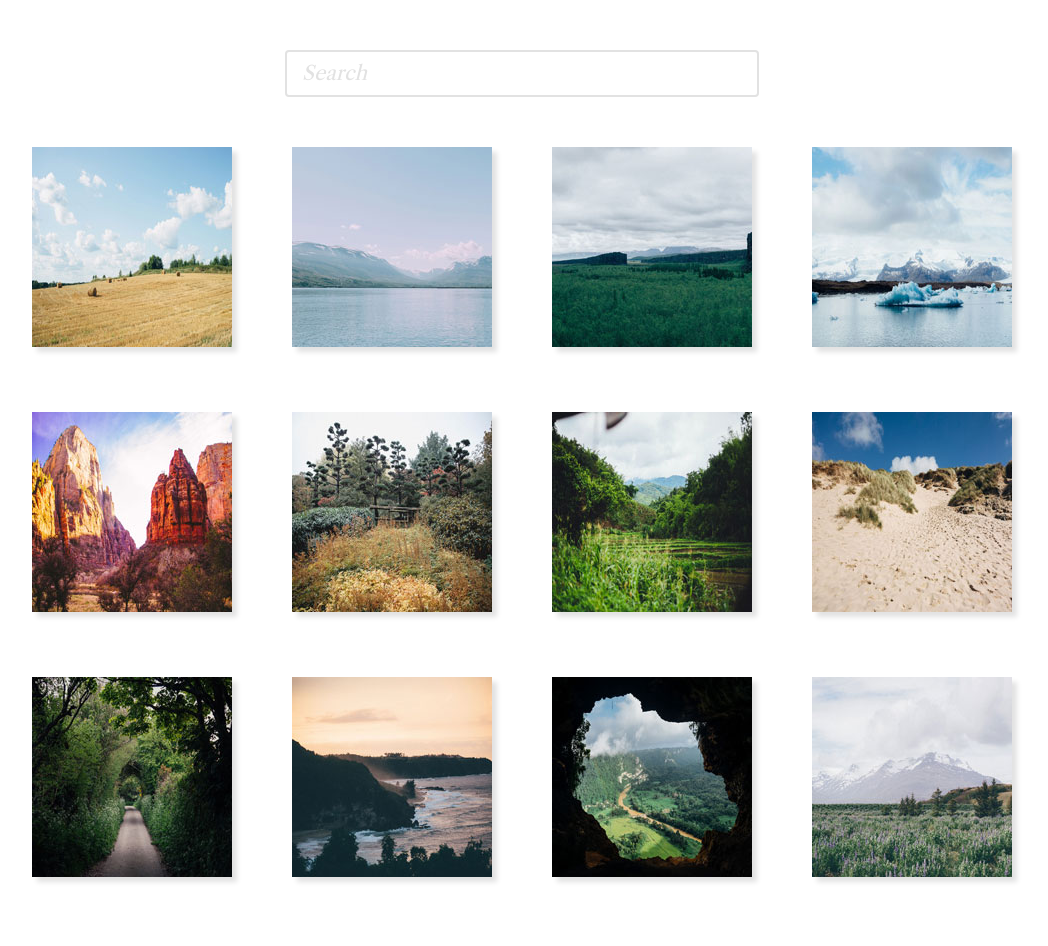
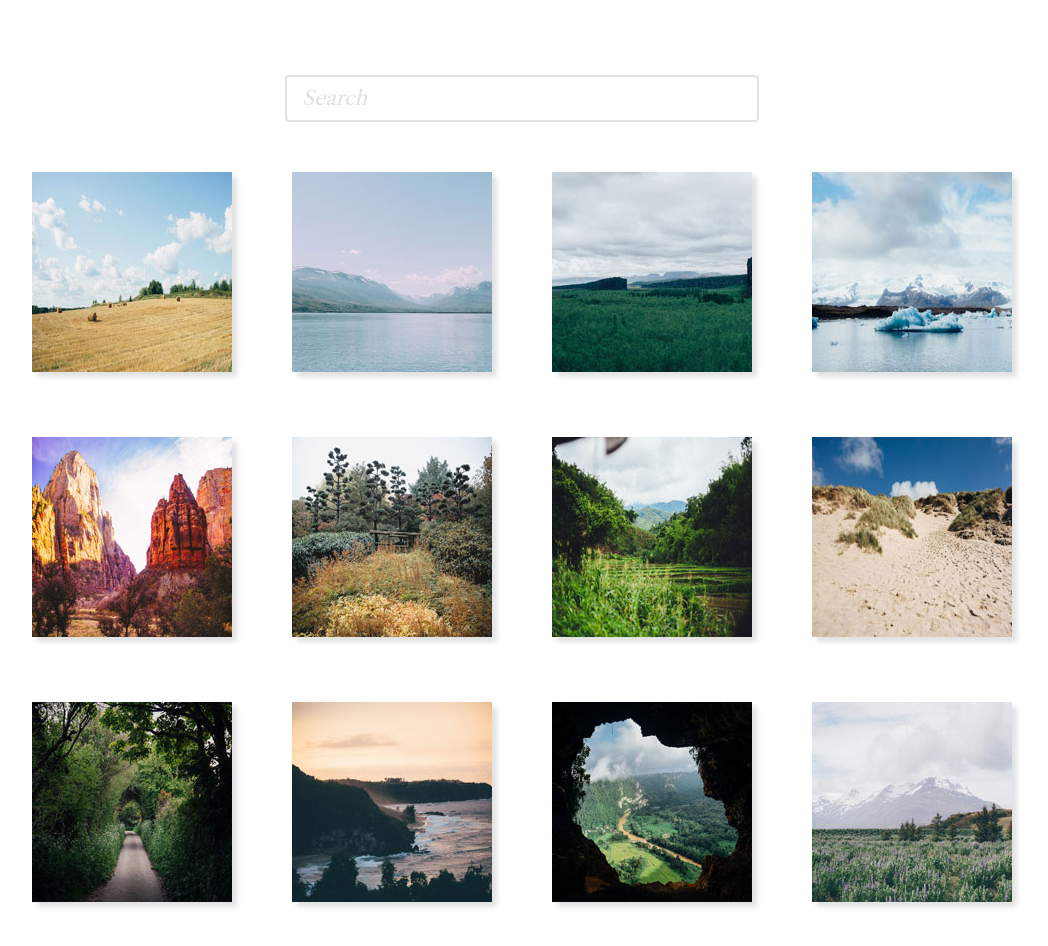
Before and after one commit to Stheven-Cabral/Interactive_Photo_Gallery, a plain HTML site: page index.html in a window 1280 px wide. Shown: the whole page, without its empty margins (118-1166 px from the left). Drawn offline with nearby package versions, Linux system fonts and the light colour scheme.

Commit message:
02/03/2020 2030
Final updates.

```diff
--- a/scss/components/_search_bar.scss
+++ b/scss/components/_search_bar.scss
@@ -2,7 +2,7 @@
 section {
     width: 100%;
     text-align: center;
-    margin-top: 50px;
+    margin-top: 75px;
 }
 
 #search {
```
Also changed, not shown: css/styles.css.
